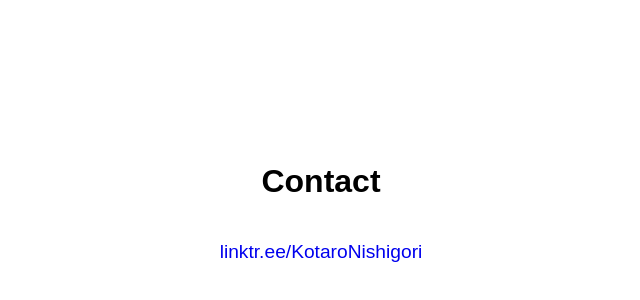
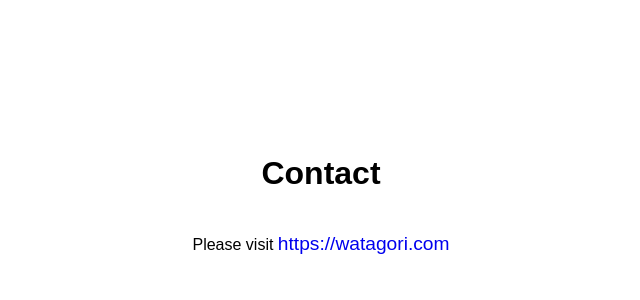
Before and after one commit to Keluy/keluy, a plain HTML site: page index.html in a window 1280 px wide. Shown: the part 198-498 px from the top of the page, without its empty margins (319-959 px from the left). Drawn offline with Linux system fonts and the light colour scheme.

Commit message:
Update contact link in index.html to point to the new website

```diff
--- a/index.html
+++ b/index.html
@@ -30,9 +30,7 @@
   <body>
     <div class="container">
       <h1>Contact</h1>
-      <a href="https://linktr.ee/KotaroNishigori" target="_blank"
-        >linktr.ee/KotaroNishigori</a
-      >
+      <p>Please visit <a href="https://watagori.com" target="_blank">https://watagori.com</a></p>
     </div>
   </body>
 </html>
```
